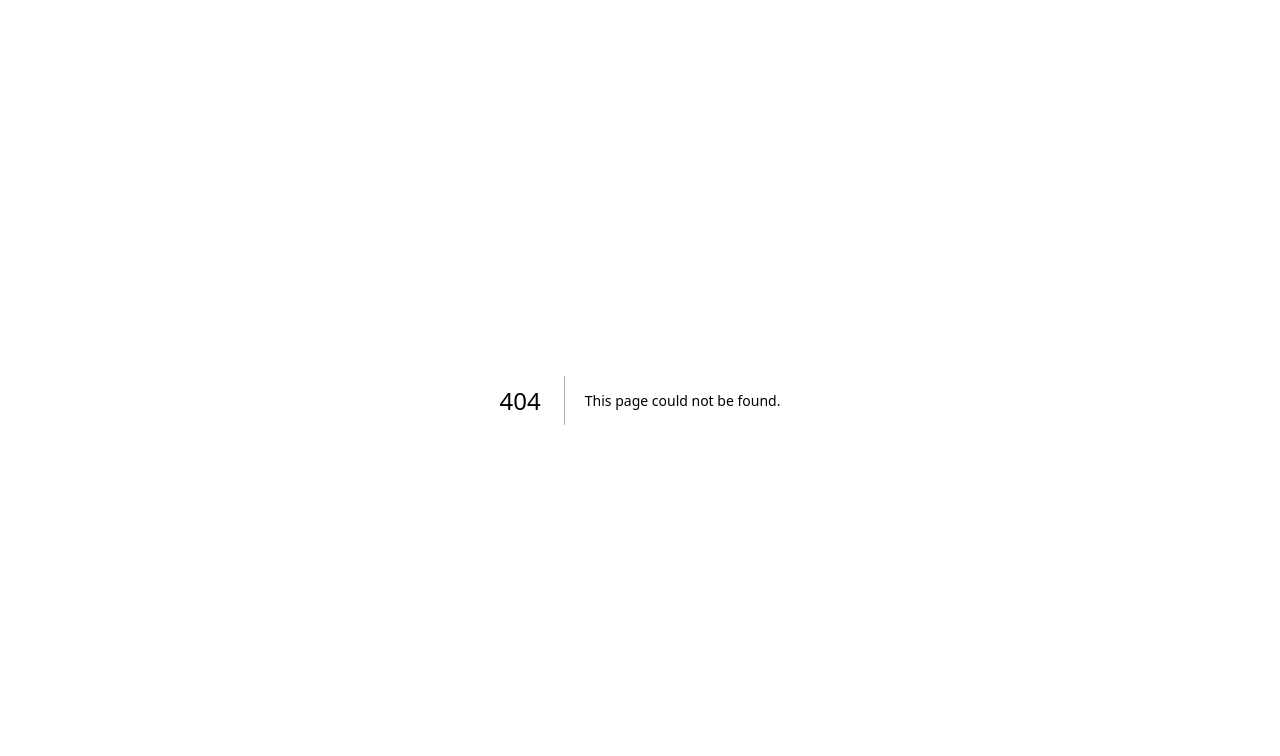
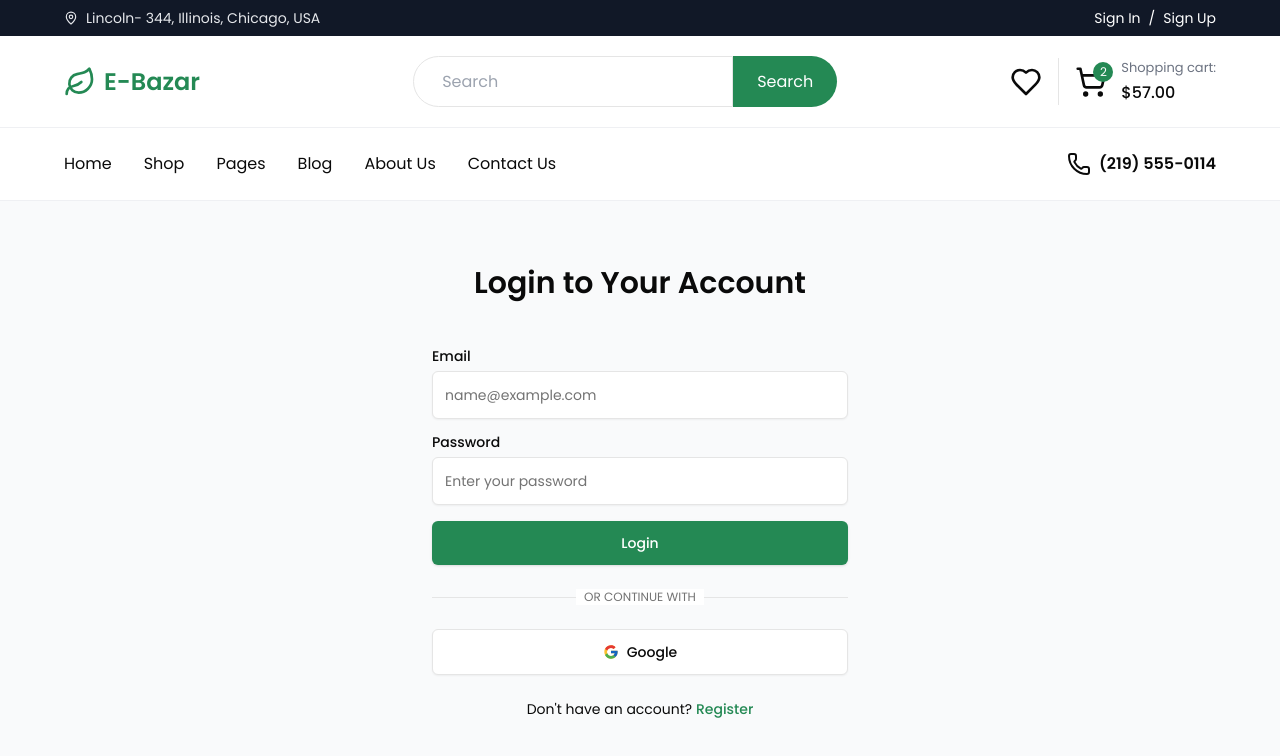
Before and after one commit to Sadiqur057/E-Bazar-Frontend, a Next.js app: page /login in a window 1280 px wide. Before the commit this address had no page. Shown: the top 756 px of the page. Built offline with nearby package versions, Linux system fonts and the light colour scheme.

Commit message:
designed login page

```diff
--- /dev/null
+++ b/src/app/(main-layout)/login/page.js
@@ -0,0 +1,8 @@
+import Login from "@/components/auth/Login";
+import React from "react";
+
+const page = () => {
+  return <Login />;
+};
+
+export default page;
--- /dev/null
+++ b/src/components/auth/Login.jsx
@@ -0,0 +1,108 @@
+"use client";
+import { useState } from "react";
+import Link from "next/link";
+import { Button } from "@/components/ui/button";
+import { Input } from "@/components/ui/input";
+import { Label } from "@/components/ui/label";
+import { LoaderCircle } from "lucide-react";
+
+const Login = () => {
+  const [isLoading, setIsLoading] = useState(false);
+
+  async function onSubmit(event) {
+    event.preventDefault();
+    setIsLoading(true);
+  }
+  return (
+    <div className="bg-gray-50 py-16">
+      <div className="max-w-md px-4 mx-auto">
+        <h1 className="text-3xl font-semibold text-center mb-12">
+          Login to Your Account
+        </h1>
+        <div className="grid gap-6">
+          <form onSubmit={onSubmit}>
+            <div className="grid gap-4">
+              <div className="grid gap-2">
+                <Label htmlFor="email">Email</Label>
+                <Input
+                  id="email"
+                  placeholder="name@example.com"
+                  type="email"
+                  autoCapitalize="none"
+                  autoComplete="email"
+                  autoCorrect="off"
+                  disabled={isLoading}
+                />
+              </div>
+              <div className="grid gap-2">
+                <Label htmlFor="password">Password</Label>
+                <Input
+                  id="password"
+                  placeholder="Enter your password"
+                  type="password"
+                  autoCapitalize="none"
+                  autoComplete="current-password"
+                  disabled={isLoading}
+                />
+              </div>
+              <Button disabled={isLoading}>
+                {isLoading && <LoaderCircle className="mr-2 h-4 w-4 animate-spin" />}
+                Login
+              </Button>
+            </div>
+          </form>
+          <div className="relative">
+            <div className="absolute inset-0 flex items-center">
+              <span className="w-full border-t" />
+            </div>
+            <div className="relative flex justify-center text-xs uppercase">
+              <span className="bg-background px-2 text-muted-foreground">
+                Or continue with
+              </span>
+            </div>
+          </div>
+          <Button variant="outline" type="button" disabled={isLoading}>
+            {isLoading ? (
+              <LoaderCircle className="mr-2 h-4 w-4 animate-spin" />
+            ) : (
+              <svg
+                xmlns="http://www.w3.org/2000/svg"
+                x="0px"
+                y="0px"
+                width="100"
+                height="100"
+                viewBox="0 0 48 48"
+              >
+                <path
+                  fill="#fbc02d"
+                  d="M43.611,20.083H42V20H24v8h11.303c-1.649,4.657-6.08,8-11.303,8c-6.627,0-12-5.373-12-12	s5.373-12,12-12c3.059,0,5.842,1.154,7.961,3.039l5.657-5.657C34.046,6.053,29.268,4,24,4C12.955,4,4,12.955,4,24s8.955,20,20,20	s20-8.955,20-20C44,22.659,43.862,21.35,43.611,20.083z"
+                ></path>
+                <path
+                  fill="#e53935"
+                  d="M6.306,14.691l6.571,4.819C14.655,15.108,18.961,12,24,12c3.059,0,5.842,1.154,7.961,3.039	l5.657-5.657C34.046,6.053,29.268,4,24,4C16.318,4,9.656,8.337,6.306,14.691z"
+                ></path>
+                <path
+                  fill="#4caf50"
+                  d="M24,44c5.166,0,9.86-1.977,13.409-5.192l-6.19-5.238C29.211,35.091,26.715,36,24,36	c-5.202,0-9.619-3.317-11.283-7.946l-6.522,5.025C9.505,39.556,16.227,44,24,44z"
+                ></path>
+                <path
+                  fill="#1565c0"
+                  d="M43.611,20.083L43.595,20L42,20H24v8h11.303c-0.792,2.237-2.231,4.166-4.087,5.571	c0.001-0.001,0.002-0.001,0.003-0.002l6.19,5.238C36.971,39.205,44,34,44,24C44,22.659,43.862,21.35,43.611,20.083z"
+                ></path>
+              </svg>
+            )}{" "}
+            Google
+          </Button>
+          <div className="text-center text-sm">
+            Don&apos;t have an account?{" "}
+            <Link href="/register" className="font-medium hover:underline text-primary">
+              Register
+            </Link>
+          </div>
+        </div>
+      </div>
+    </div>
+  );
+};
+
+export default Login;
```
